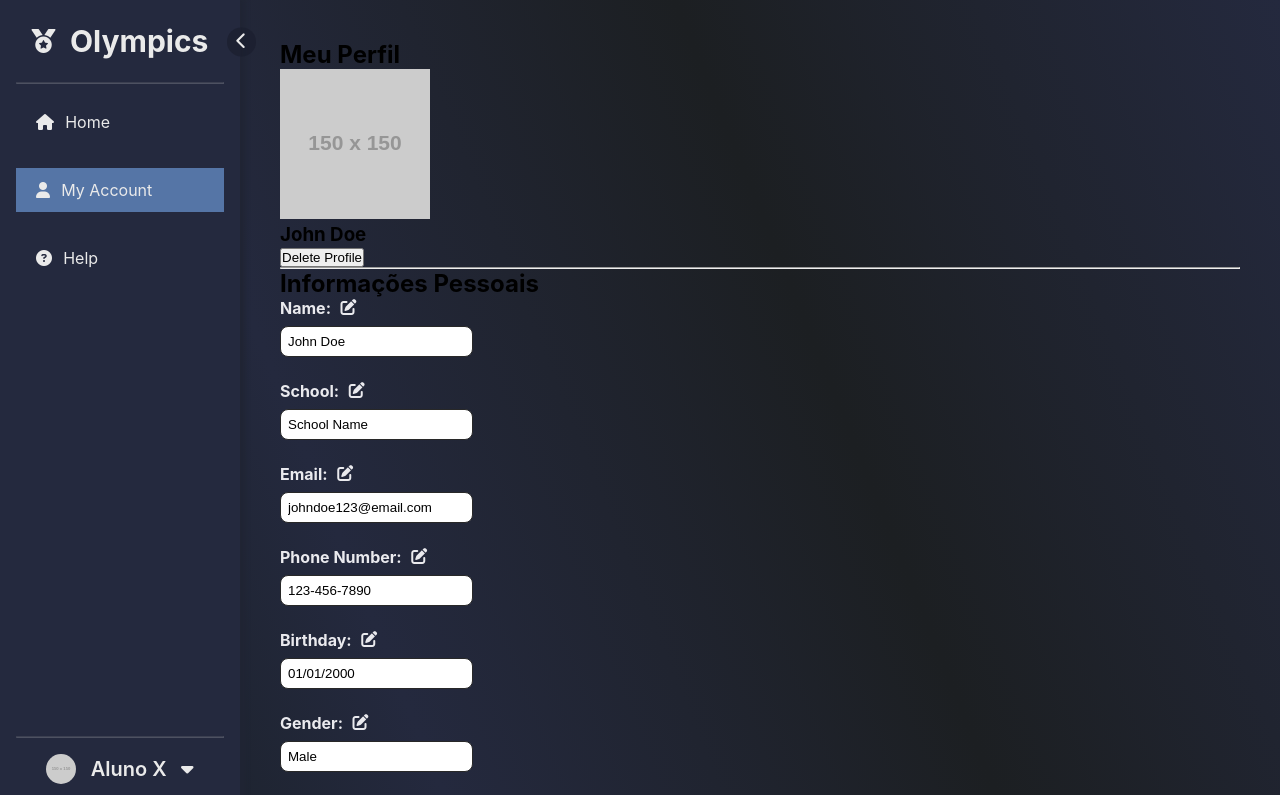
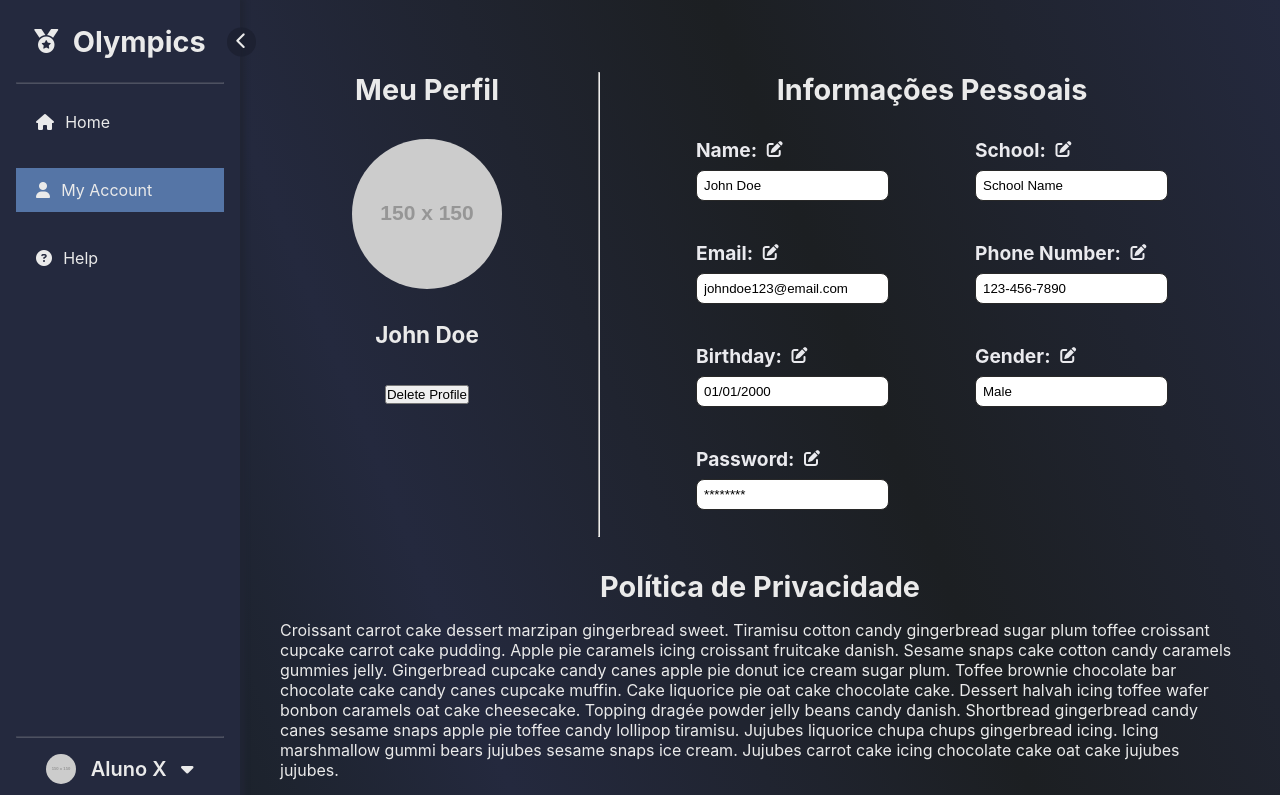
Before and after one commit to phdaccache/Projeto_MC656, a React (Create React App) app in the folder frontend/: page /settings in a window 1280 px wide. Shown: the top 795 px of the page. Built offline with nearby package versions, Linux system fonts and the light colour scheme.

Commit message:
feat: add SettingsPage CSS styles

```diff
--- a/frontend/src/pages/SettingsPage/SettingsPage.css
+++ b/frontend/src/pages/SettingsPage/SettingsPage.css
@@ -1,3 +1,73 @@
-h1 {
-    color: blanchedalmond;
+.all-settings-container {
+  font-size: 1.2rem;
+  color: rgb(234, 234, 234);
+  display: flex;
+  flex-wrap: wrap;
+  justify-content: space-between;
+  align-items: flex-start;
+  gap: 0.8rem;
 }
+
+.not-showing {
+  visibility: hidden;
+  opacity: 0;
+  transition: visibility 0.3s, opacity 0.3s linear;
+}
+
+.showing {
+  visibility: visible;
+  opacity: 1;
+  transition: visibility 0.3s, opacity 0.3s linear;
+}
+
+h2 {
+  font-size: 1.8rem;
+}
+
+.settings-information {
+  display: flex;
+  flex-direction: column;
+  gap: 0.75rem;
+}
+
+.settings-container {
+  display: flex;
+  gap: 6rem;
+  color: #eaeaea;
+  text-align: center;
+  width: 85%;
+  margin: 2rem auto;
+}
+
+.settings-profile {
+  font-size: 1.2em;
+  display: flex;
+  flex-direction: column;
+  gap: 2rem;
+  align-items: center;
+}
+
+.settings-profile img {
+  width: 150px;
+  height: 150px;
+  border-radius: 50%;
+}
+
+.settings-information h2 {
+  margin-bottom: 1.2rem;
+}
+
+.politica-privacidade {
+  max-width: 60rem;
+  margin: 2rem auto;
+  color: #eaeaea;
+}
+
+.politica-privacidade h2 {
+  margin-bottom: 1rem;
+  text-align: center;
+}
+
+.politica-privacidade p {
+  margin-bottom: 1rem;
+}
--- a/frontend/src/pages/SettingsPage/SettingsPage.jsx
+++ b/frontend/src/pages/SettingsPage/SettingsPage.jsx
@@ -63,7 +63,7 @@ export default function SettingsPage() {
         <hr />
         <div className="settings-information">
           <h2>Informações Pessoais</h2>
-          <div className="settings">
+          <div className="all-settings-container">
             {settings.map((setting) => (
               <SettingsComponent
                 settingName={setting.settingName}
```
